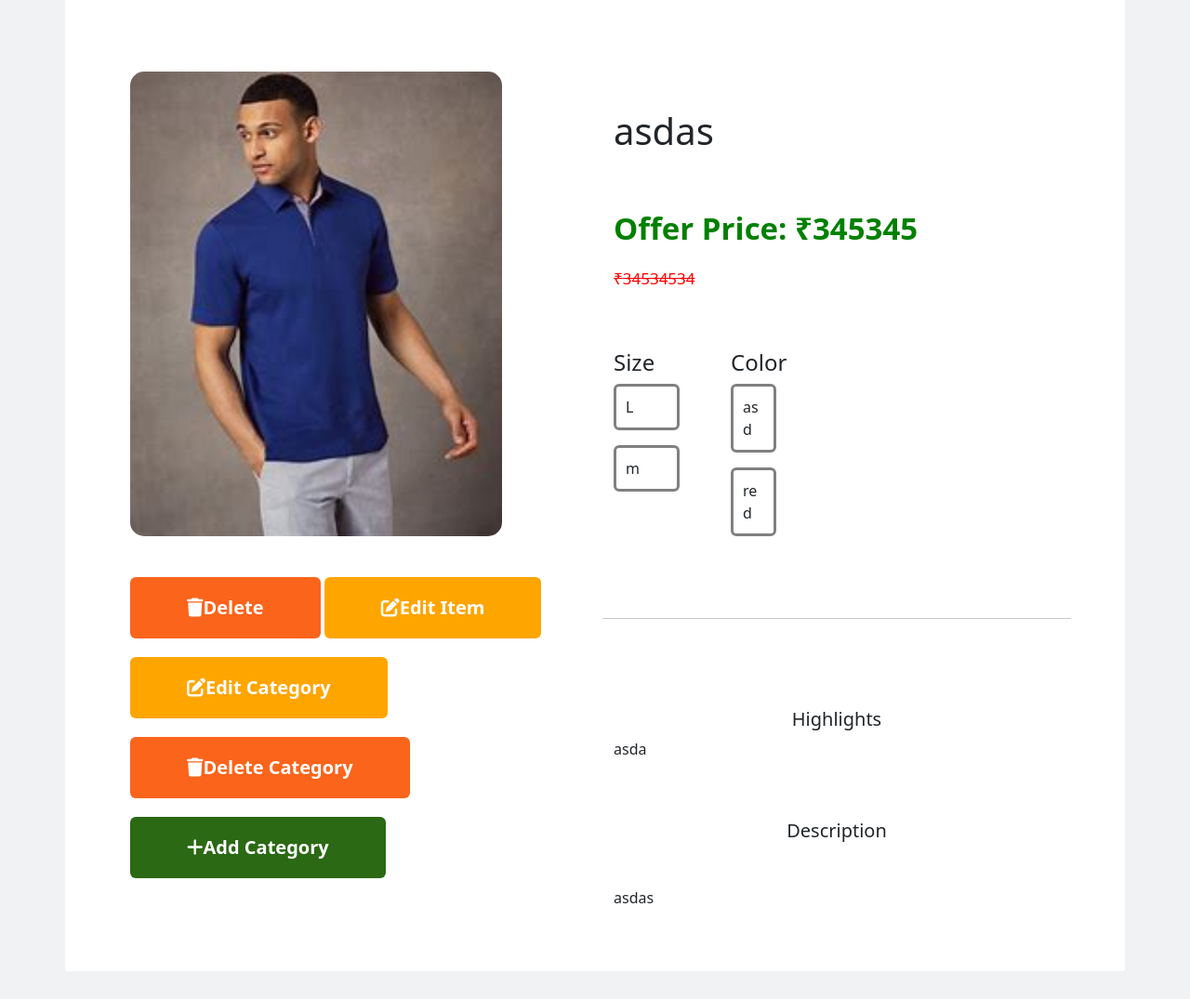
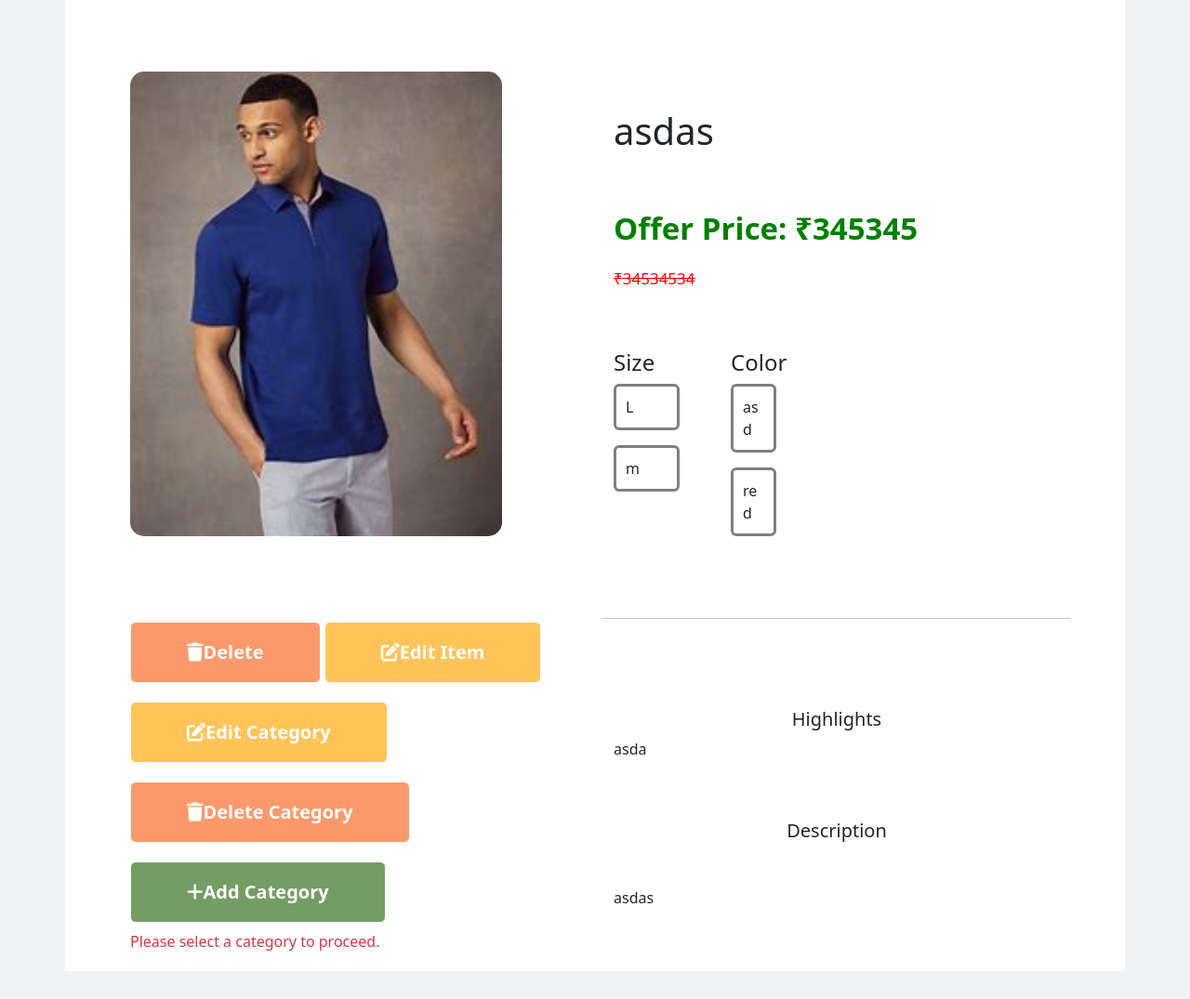
Before and after one commit to agnaey/flipkart_django, a Django app: page /product_details/39 in a window 1280 px wide. Shown: the part 145-1220 px from the top of the page at 93% size. Run offline with Django 5.2, Linux system fonts and the light colour scheme; data comes from the database, SQL or seed files in the repository; both versions use the stored data as it was after the commit; some libraries are stand-ins or nearby versions.

Commit message:
product detail category deatil changed

```diff
--- a/flipkart/app/views.py
+++ b/flipkart/app/views.py
@@ -63,8 +63,7 @@ def register(req):
 # ----------------------------------admin------------------------------------------------------
 
 def admin_home(req):
-    product=Products.objects.all()
-    categories = Categorys.objects.select_related('product')
+    categories = Categorys.objects.all()
 
     if 'admin' in req.session:
         phones = Products.objects.filter(phone=True)
@@ -78,7 +77,6 @@ def admin_home(req):
         # other_categories = Categorys.objects.filter (other_categories=True)
 
         context = {
-            'product': product,
             'categories': categories,
             'phones': phones,
             'dress': dress,
@@ -100,9 +98,7 @@ def pro_details(req,id):
     category = Categorys.objects.filter(product=product)
     category_id=req.session.get('cat')
 
-    phones = Products.objects.filter(phone=True)
-    dress = Products.objects.filter(dress=True)
-    laptop = Products.objects.filter(laptop=True)
+
 
     product=Products.objects.get(pk=id)
     categories = Categorys.objects.filter(product=product)
@@ -121,9 +117,8 @@ def pro_details(req,id):
         'is_phone': product.phone,
         'is_dress': product.dress,
         'is_laptop': product.laptop,
-        'phones': phones,
-        'dress': dress,
-        'laptop': laptop,
+        'is_others': product.others,
+
         'category_id':category_data
 
     }
--- a/flipkart/templates/admin/admin_bookings.html
+++ b/flipkart/templates/admin/admin_bookings.html
@@ -296,7 +296,8 @@ td, th {
                         <td><b>{{ i.quantity }}</b></td>
                         <td>{{ i.date }}</td>
                         <td>
-                            <a href="../cancel_order/{{ i.id }}" class="btn btn-danger btn-sm">
+
+                            <a href="../cancel_order/{{ i.id }}" class="btn btn-danger btn-sm mb-3">
                                 <i class="fa-solid fa-trash"></i> Delete
                             </a>
                             <form action="../confirm_order/{{i.id }}" method="post" style="display:inline;">
@@ -320,6 +321,7 @@ td, th {
         </div>
 
 
+
     </div>
 
 </body>
--- a/flipkart/templates/admin/product_details.html
+++ b/flipkart/templates/admin/product_details.html
@@ -332,9 +332,12 @@
     <div id="container" class="container">
         <div class="row">
             <div id="image-section" class="col-lg-6 mb-5 mt-2">
+
                 <img src="{{ product.image.url }}" class="product_img img-fluid" alt="Card image"
                     style="width:400px; height: 500px;">
                                     <br><br>
+                {% if category_id %}
+
                 <a href="../delete_pro/{{ product.id }}" id="cart" class="btn">
                     <i class="fa-solid fa-trash"></i>Delete
                 </a>
@@ -351,6 +354,29 @@
                     <i class="fa-solid fa-plus"></i>Add Category
                 </a>
                 <br><br>
+                {% else %}
+
+
+                                    <br><br>
+                <button id="cart" class="btn" disabled>
+                    <i class="fa-solid fa-trash"></i>Delete
+            </button>
+                <button id="buy" class="btn" disabled>
+                    <i class="fa-solid fa-pen-to-square"></i>Edit Item
+                </button>
+                <button id="buy" class="btn" disabled>
+                    <i class="fa-solid fa-pen-to-square"></i>Edit Category
+                </button>
+                <button id="cart" class="btn" disabled>
+                    <i class="fa-solid fa-trash"></i>Delete Category
+                </button>
+                <button id="category" class="btn" disabled>
+                    <i class="fa-solid fa-plus"></i>Add Category
+                </button>
+
+
+                <p class="text-danger mt-2">Please select a category to proceed.</p>
+                {% endif %}
             </div>
 
             <div id="details-section" class="col-lg-6 mt-5">
@@ -402,10 +428,12 @@
 
                             {% for category in categories %}
                             <div class="col-md-6">
+                                <a href="../demo2/{{ category.pk }}" style="color: black;">
                                 <div id="categ" class="card mb-3" {% if category_id.pk is category.pk %}
                                     style="border:4px solid rgb(0, 0, 0);" {% endif %}>
                                     {{ category.color }}
                                 </div>
+                                </a>
                             </div> {% endfor %}
                         </div>
                     </div>
@@ -432,10 +460,12 @@
 
                                 {% for category in categories %}
                                 <div class="col-md-9 mb-3">
+                                    <a href="../demo2/{{ category.pk }}" style="color: black;">
                                     <div id="categ" class="card mb-6" {% if category_id.pk is category.pk %}
                                         style="border:4px solid rgb(0, 0, 0);" {% endif %}>
                                         {{ category.color }}
                                     </div>
+                                    </a>
                                 </div> {% endfor %}
                             </div>
                         </div>
```
Also changed, not shown: flipkart/templates/admin/admin_home.html (+13 -30 lines), flipkart/db.sqlite3.
